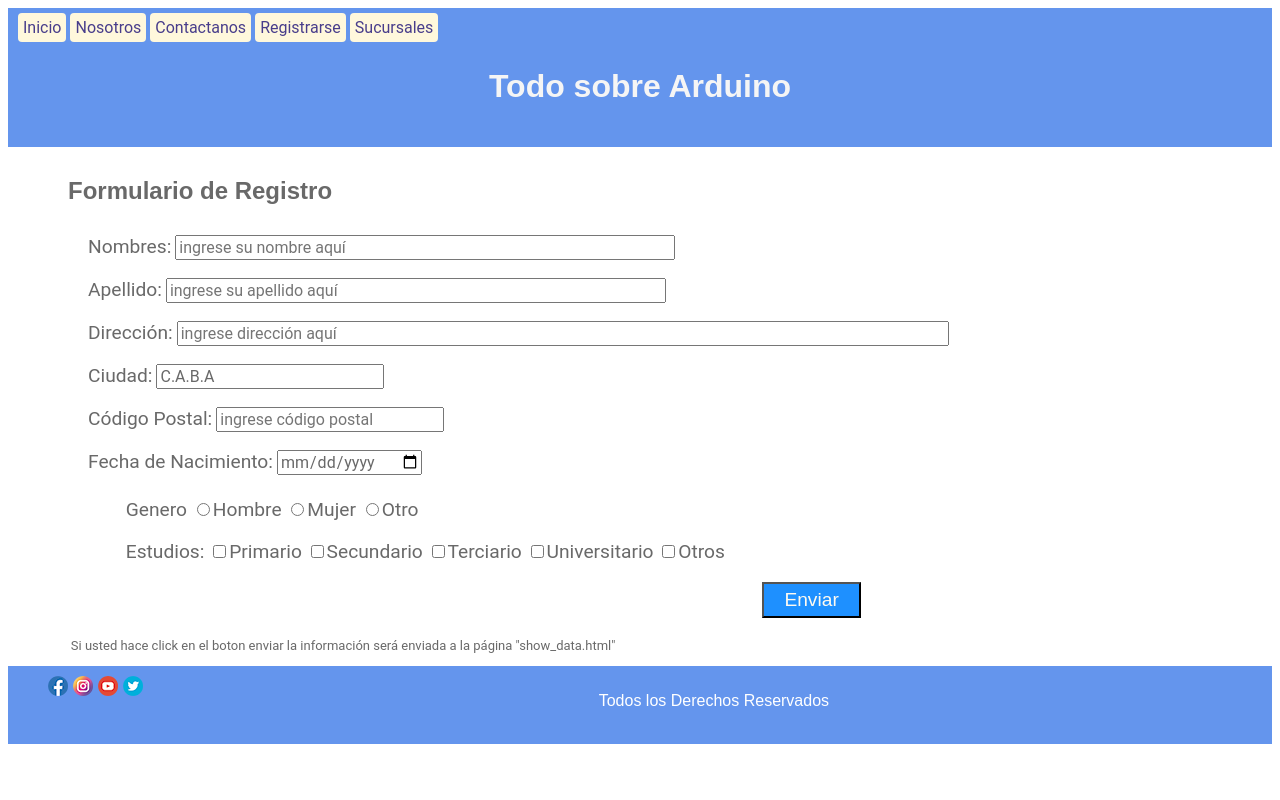
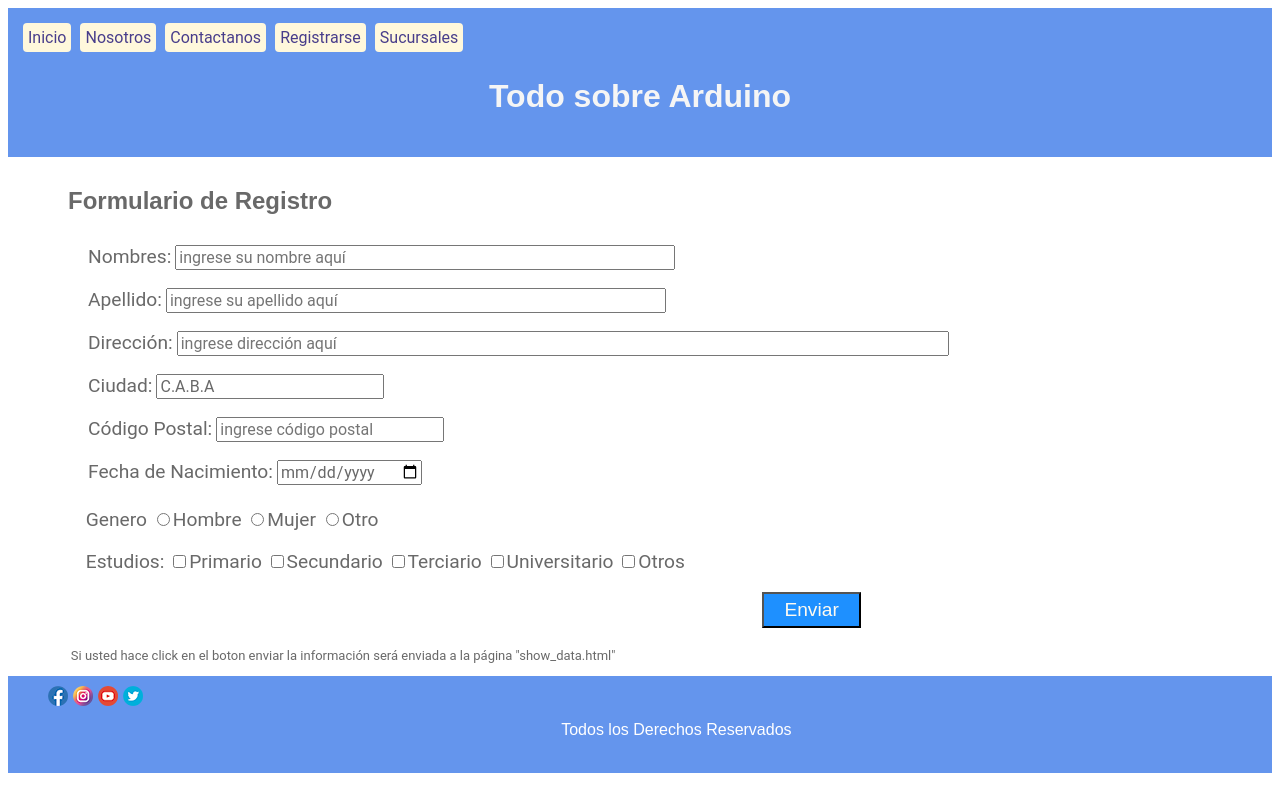
Before and after one commit to guenga1968/TP1, a plain HTML site: page registro.html in a window 1280 px wide. Drawn offline with Linux system fonts and the light colour scheme.

Commit message:
modificando nav

```diff
--- a/css/estilo.css
+++ b/css/estilo.css
@@ -2,10 +2,11 @@
 header {
 
     padding: 10px;
-    margin-top: 0vw;
     background-color: cornflowerblue;
 }
-
+nav {
+    margin-top: 10px;
+}
 h1 {
     font-family: 'Monserrat', sans-serif;
     font-weight: 600;
@@ -53,6 +54,7 @@ a {
     background-color: cornsilk;
     color: darkslateblue;
     border-radius: 4px;
+    margin-left: 5px;
     padding: 5px;
     text-decoration: none;
 }
@@ -133,7 +135,7 @@ form h2 {
 }
 form p {
     margin-top: 5px;
-    margin-left: 60px;
+    margin-left: 20px;
 }
 .advertencia {
     font-size: small;
```
